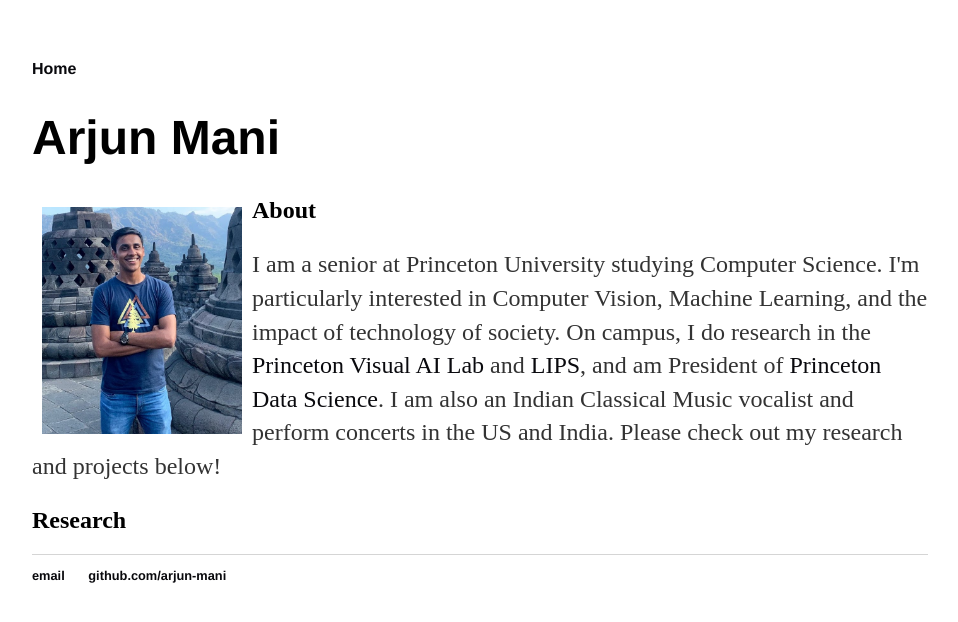
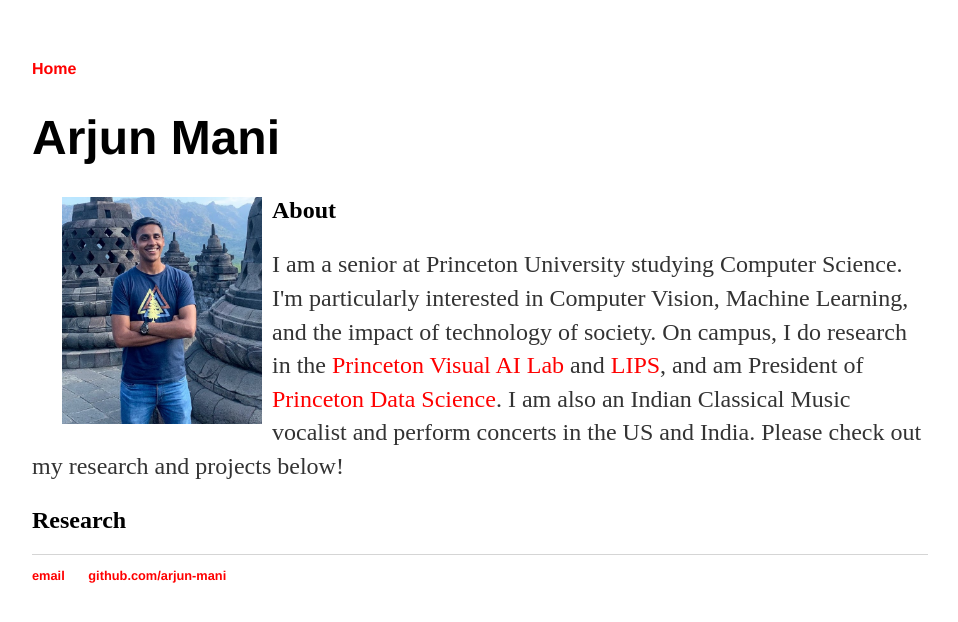
Before and after one commit to arjun-mani/arjun-mani.github.io, a Jekyll site: the page built from index.html, in a window 1280 px wide. Shown: the top 622 px of the page, without its empty margins (160-1118 px from the left). Built offline with Jekyll 4.4.1, drawn with Linux system fonts in a browser that asks for light colours.

Commit message:
Update main.css

```diff
--- a/css/main.css
+++ b/css/main.css
@@ -14,7 +14,7 @@
 }
 a {
     text-decoration: none;
-    color: #09090D;
+    color: #FF0000;
 }
 a:hover {
     text-decoration: underline;
@@ -44,7 +44,7 @@
 
 
 img {
-  padding: 10px 10px 10px 10px;
+  padding: 0px 10px 10px 30px;
   float: left;
   margin-left: auto;
   margin-right: auto;
```
